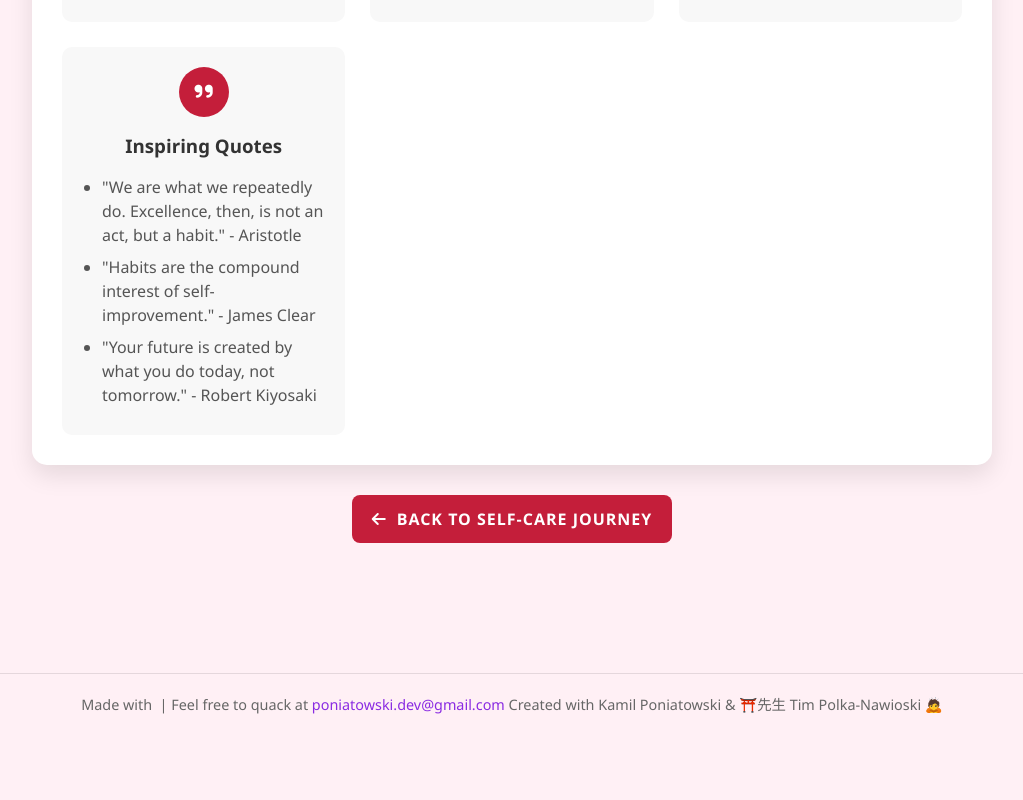
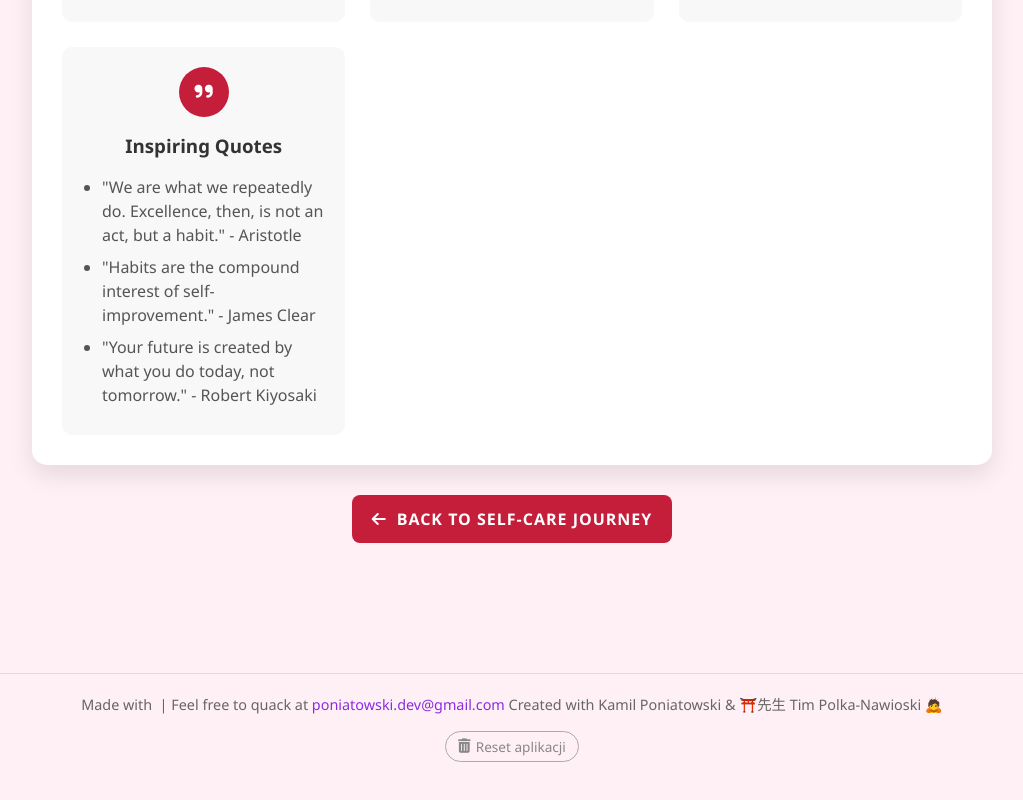
Before and after one commit to kamilponiatowski/69-shades-of-love-landing-page, a Vue app: page /gift in a window 1280 px wide. Shown: the part 4537-5337 px from the top of the page, without its empty margins (128-1151 px from the left). Before the commit the page ends 5293 px from the top, so only its background shows below. Built offline with nearby package versions, Linux system fonts and the light colour scheme.

Commit message:
fix: achievements dont show when unclick tasks

```diff
--- a/src/components/layout/Footer.vue
+++ b/src/components/layout/Footer.vue
@@ -6,14 +6,53 @@
     </router-link>
     {{ t('footerMid') }}
     <a href="mailto:poniatowski.dev@gmail.com">poniatowski.dev@gmail.com</a> Created with Kamil Poniatowski & ⛩️先生 Tim Polka-Nawioski 🙇
+    <div class="footer-actions">
+      <button @click="resetAppData" class="reset-button" title="Reset całkowicie wyczyści postęp aplikacji">
+        <i class="fas fa-trash-alt"></i> Reset aplikacji
+      </button>
+    </div>
   </footer>
 </template>
 
 <script setup lang="ts">
 import { useI18n } from '../../composables/useI18n';
+import { useRouter } from 'vue-router';
 
 // Composables
 const { t } = useI18n();
+const router = useRouter();
+
+// Funkcja resetująca dane aplikacji
+const resetAppData = () => {
+  if (confirm('Czy na pewno chcesz zresetować wszystkie dane aplikacji? Ta operacja jest nieodwracalna.')) {
+    // Lista kluczy do usunięcia z localStorage
+    const keysToRemove = [
+      'selfCareData',
+      'lastCheckDate',
+      'streakDays',
+      'newsletterSubscribed',
+      'hasVisitedBefore',
+      'preferredLanguage',
+      'pdfUnlockedBefore',
+      'pdfUnlockShown'
+    ];
+
+    // Usuń wszystkie dane z localStorage
+    keysToRemove.forEach(key => {
+      try {
+        localStorage.removeItem(key);
+      } catch (error) {
+        console.error(`Error removing ${key} from localStorage:`, error);
+      }
+    });
+
+    // Potwierdzenie dla użytkownika
+    alert('Wszystkie dane zostały zresetowane. Strona zostanie odświeżona.');
+
+    // Odśwież stronę, aby zresetować stan aplikacji
+    window.location.reload();
+  }
+};
 </script>
 
 <style scoped>
@@ -37,4 +76,35 @@ const { t } = useI18n();
 .heart-link:focus .heart {
   transform: scale(1.2);
 }
+
+/* Style dla przycisku reset */
+.footer-actions {
+  margin-top: 15px;
+  display: flex;
+  justify-content: center;
+}
+
+.reset-button {
+  background-color: transparent;
+  color: #888;
+  border: 1px solid #aaa;
+  border-radius: 20px;
+  padding: 5px 12px;
+  font-size: 0.85rem;
+  cursor: pointer;
+  transition: all 0.2s ease;
+  display: flex;
+  align-items: center;
+  gap: 5px;
+}
+
+.reset-button:hover {
+  background-color: rgba(196, 30, 58, 0.1);
+  color: var(--main-color);
+  border-color: var(--main-color);
+}
+
+.reset-button i {
+  font-size: 0.9rem;
+}
 </style>
--- a/src/components/widgets/CategoryCard.vue
+++ b/src/components/widgets/CategoryCard.vue
@@ -22,6 +22,7 @@ import { computed } from 'vue';
 import { useI18n } from '@/composables/useI18n';
 import { useTaskStore, type Category } from '@/stores/taskStore';
 import TodoItem from './TodoItem.vue';
+import type { TaskChangeInfo } from '@/types';
 
 // Props
 const props = defineProps<{
@@ -29,7 +30,9 @@ const props = defineProps<{
 }>();
 
 // Emits
-const emit = defineEmits(['task-updated']);
+const emit = defineEmits<{
+  (e: 'task-updated', changeInfo: TaskChangeInfo): void
+}>();
 
 // Composables
 const { t } = useI18n();
@@ -41,8 +44,8 @@ const completedCount = computed(() => {
 });
 
 // Methods
-const onTaskUpdated = () => {
-  emit('task-updated');
+const onTaskUpdated = (changeInfo: TaskChangeInfo) => {
+  emit('task-updated', changeInfo);
 };
 </script>
 
--- a/src/components/widgets/TodoItem.vue
+++ b/src/components/widgets/TodoItem.vue
@@ -19,6 +19,7 @@
 import { computed } from 'vue';
 import { useTaskStore, type Task, type Category } from '@/stores/taskStore';
 import { useAnimation } from '@/composables/useAnimation';
+import type { TaskChangeInfo } from '@/types';
 
 // Props
 const props = defineProps<{
@@ -28,7 +29,9 @@ const props = defineProps<{
 }>();
 
 // Emits
-const emit = defineEmits(['change']);
+const emit = defineEmits<{
+  (e: 'change', changeInfo: TaskChangeInfo): void
+}>();
 
 // Store
 const taskStore = useTaskStore();
@@ -44,13 +47,20 @@ const checkboxId = computed(() => {
 // Methods
 const toggleComplete = () => {
   const wasCompleted = props.task.completed;
+
+  // Update of task status in store
   taskStore.toggleTaskCompletion(props.categoryType, props.taskIndex);
 
+  // Show animation ONLY when task is selected (not when unselected)
   if (!wasCompleted) {
     showCompletionAnimation(props.categoryType);
   }
 
-  emit('change');
+  // Communicate the change with the previous and current state
+  emit('change', {
+    wasCompleted,
+    isNowCompleted: !wasCompleted
+  });
 };
 </script>
 
--- a/src/composables/useAchievements.ts
+++ b/src/composables/useAchievements.ts
@@ -3,6 +3,7 @@ import { ref, Ref } from 'vue';
 import { useI18n } from './useI18n';
 import type { Category } from '../stores/taskStore';
 import { getRandomTipFromAnyCategory, getRandomTip } from '../constants/achievementTips';
+import type { TaskChangeInfo } from '@/types';
 
 /**
  * Types for achievements
--- /dev/null
+++ b/src/types/index.ts
@@ -0,0 +1,4 @@
+export interface TaskChangeInfo {
+    wasCompleted: boolean;
+    isNowCompleted: boolean;
+  }
--- a/src/views/HomeView.vue
+++ b/src/views/HomeView.vue
@@ -84,6 +84,8 @@ import NewsletterPopup from '@/components/widgets/NewsletterPopup.vue';
 import NewsletterReward from '@/components/widgets/NewsletterReward.vue';
 import ScrollDownButton from '@/components/widgets/ScrollDownButton.vue';
 
+import type { TaskChangeInfo } from '@/types';
+
 // Store
 const taskStore = useTaskStore();
 const {
@@ -159,15 +161,23 @@ const {
 } = useDuckJokes(duckJokes, currentLanguage);
 
 // Task update handler
-const handleTaskUpdate = (): void => {
+const handleTaskUpdate = (changeInfo?: TaskChangeInfo): void => {
   taskStore.saveData();
-  checkAchievements(completedCount.value);
-  checkMilestones(taskStore.getCategoryProgress, triggerHeartAnimation);
+
+  // Check achievements only if the task has been selected (not unchecked)
+  if (!changeInfo || changeInfo.isNowCompleted) {
+    checkAchievements(completedCount.value);
+    checkMilestones(taskStore.getCategoryProgress, triggerHeartAnimation);
+  }
+
   checkStreak();
 
   // Check for last completed task for animations
   if (taskStore.lastCompletedTask && taskStore.lastCompletedTask.completed) {
-    showCompletionAnimation(taskStore.lastCompletedTask.categoryType);
+    const wasTaskCompleted = !changeInfo || changeInfo.isNowCompleted;
+    if (wasTaskCompleted) {
+      showCompletionAnimation(taskStore.lastCompletedTask.categoryType);
+    }
   }
 };
 
```
